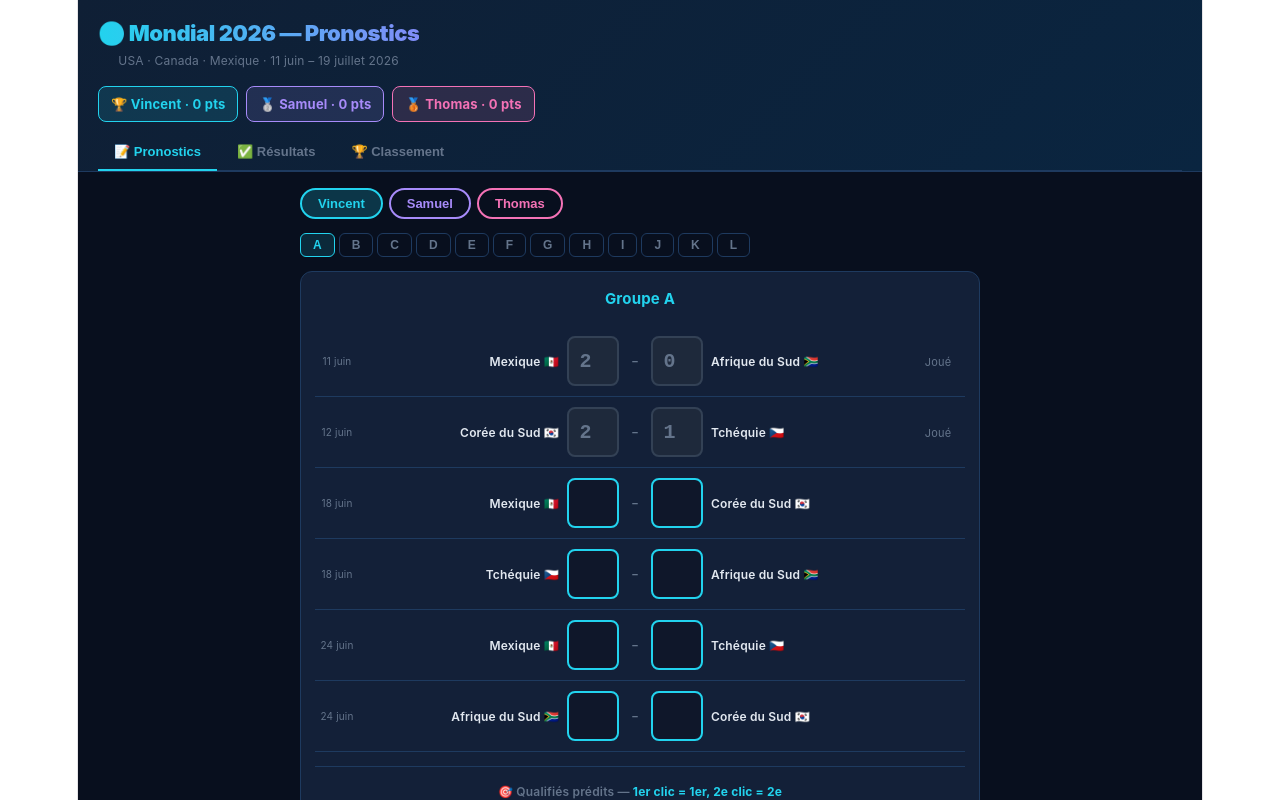
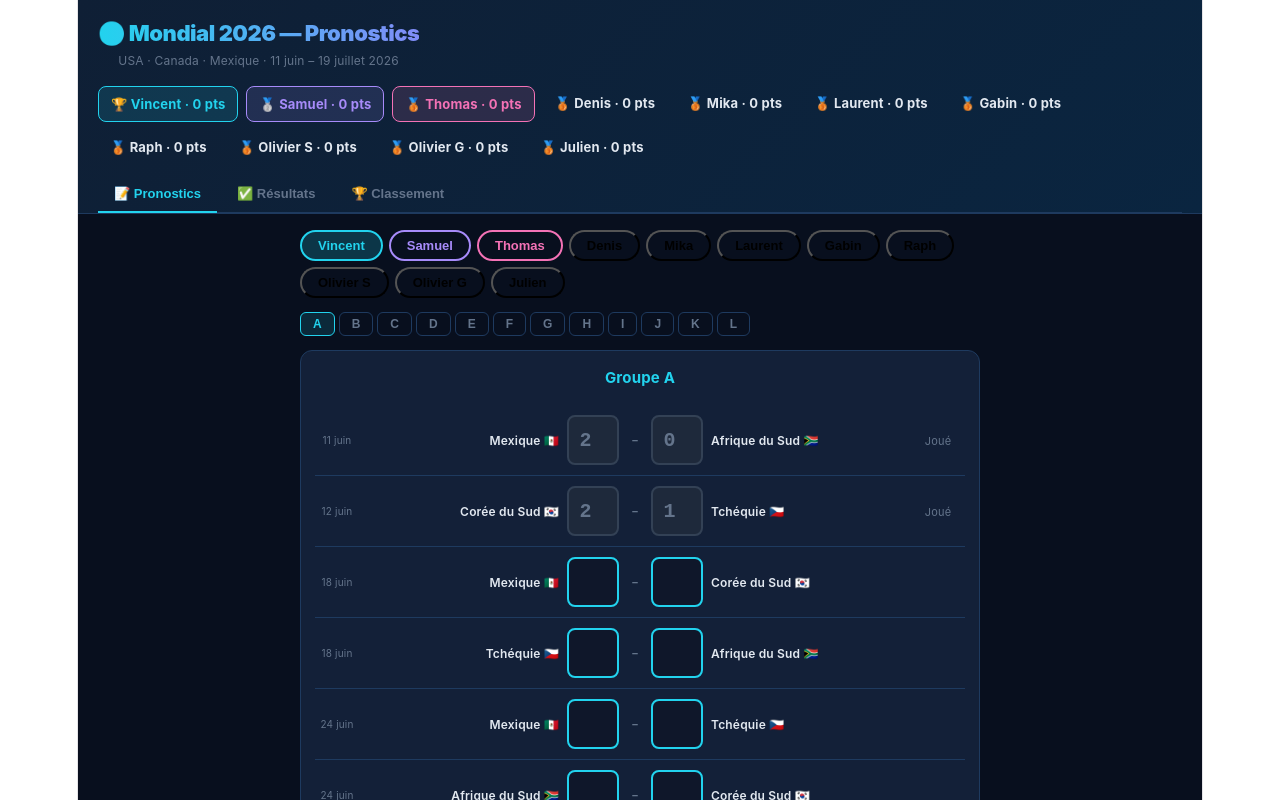
Before and after one commit to vincentrouxjaunard-a11y/pronostic-mondial, a React (Vite) app: page / in a window 1280 px wide. Shown: the top 800 px of the page. Built offline with nearby package versions, Linux system fonts and the light colour scheme.

Commit message:
ajout joueurs

```diff
--- a/src/App.jsx
+++ b/src/App.jsx
@@ -3,7 +3,7 @@ import { useState, useEffect, useReducer } from "react";
 // ─── CONSTANTES ───────────────────────────────────────────────────────────────
 
 const STORAGE_KEY = "mondial2026_v1";
-const PLAYERS = ["Vincent", "Samuel", "Thomas"];
+const PLAYERS = ["Vincent", "Samuel", "Thomas", "Denis", "Mika", "Laurent", "Gabin", "Raph", "Olivier S", "Olivier G", "Julien"];
 
 const PLAYED = {
   "A1": { home: 2, away: 0 },
```
